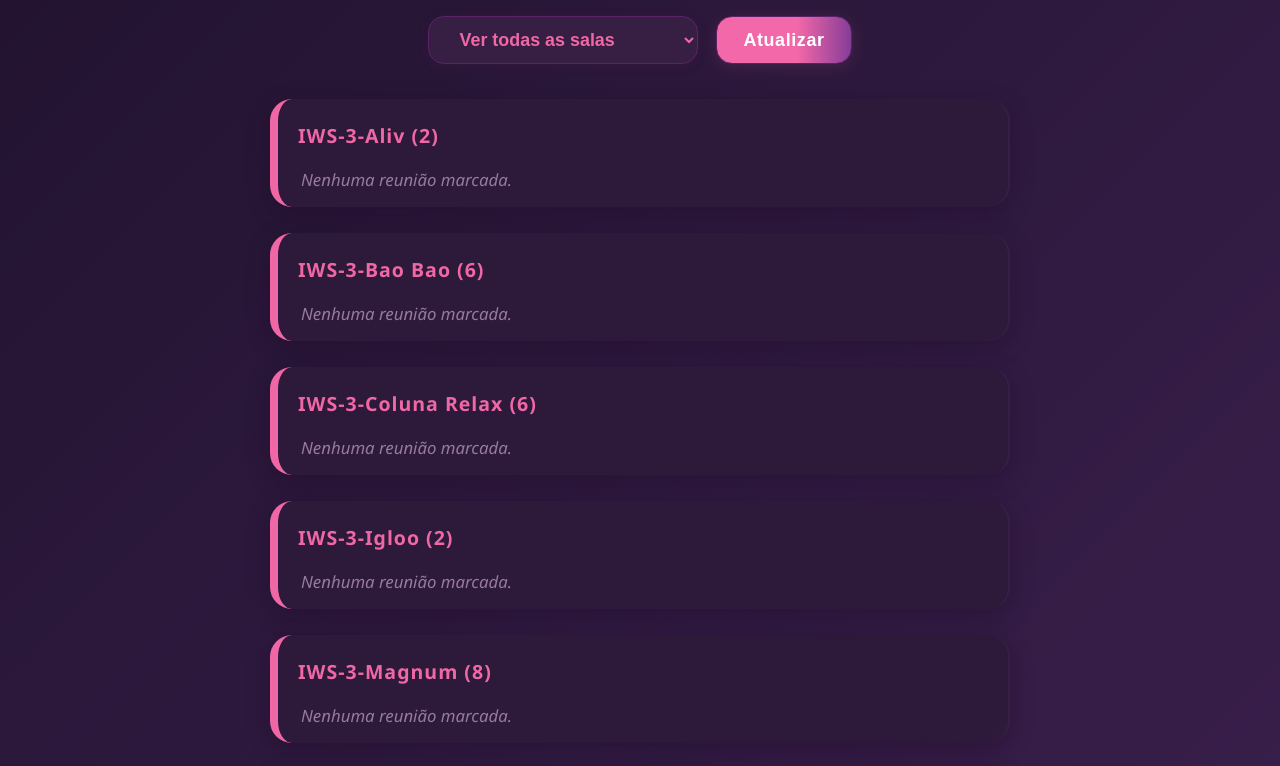
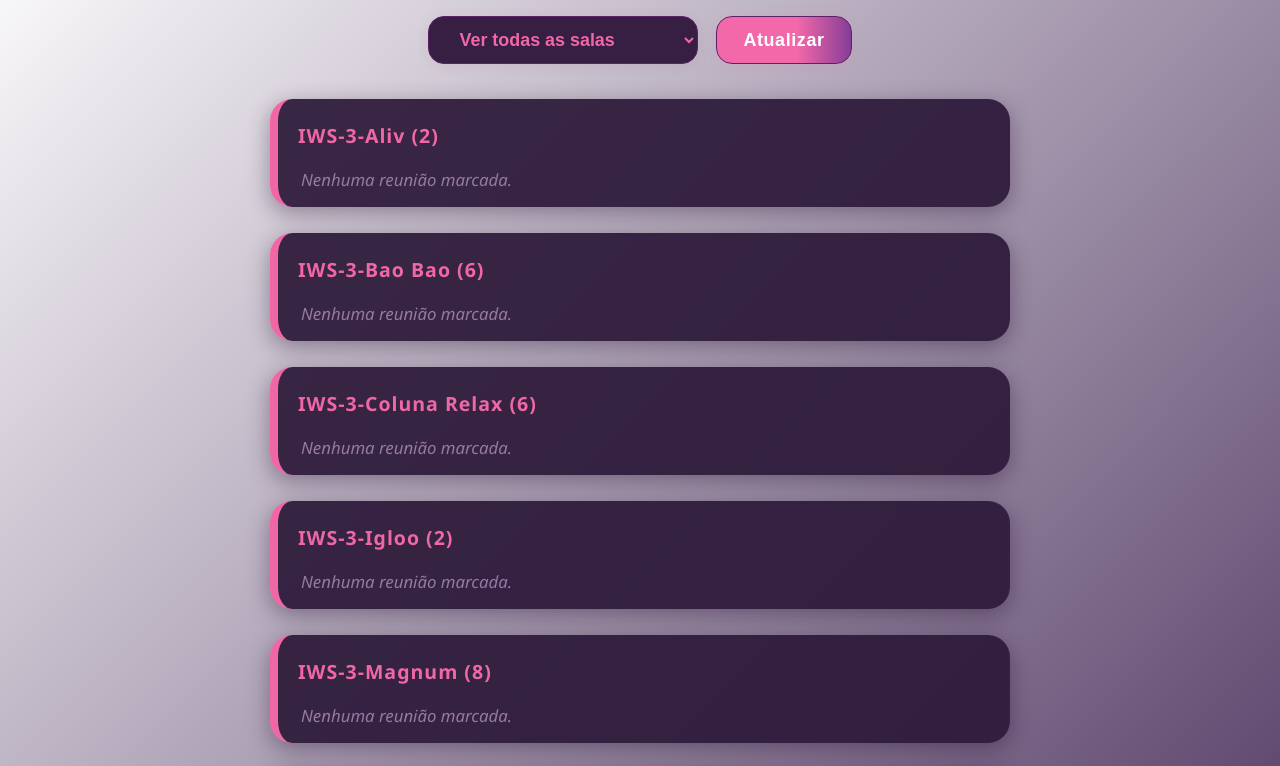
Before and after one commit to gustavohc12/IWS-Salas, a plain HTML site: page index.html in a window 1280 px wide. Shown: the part 102-868 px from the top of the page. Drawn offline with Linux system fonts and the light colour scheme; no server answers.

Commit message:
Update style.css

```diff
--- a/style.css
+++ b/style.css
@@ -1,7 +1,7 @@
 body {
   font-family: 'Segoe UI', Arial, sans-serif;
   margin: 0;
-  background: linear-gradient(135deg, #221330 0%, #3D2150 100%);
+  background: linear-gradient(135deg, #ffffff 0%, #3D2150 100%);
   color: #F9ECFF;
   min-height: 100vh;
   display: flex;
```
